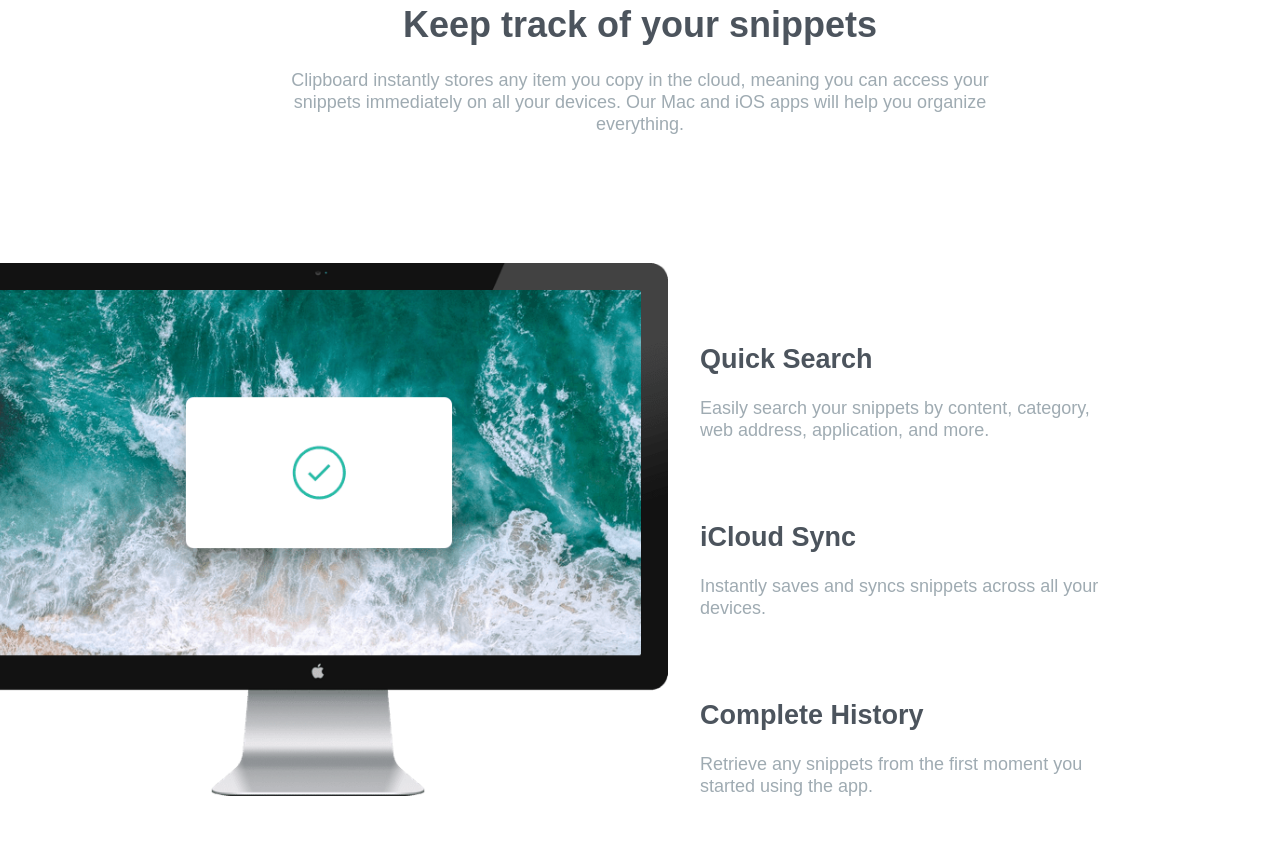
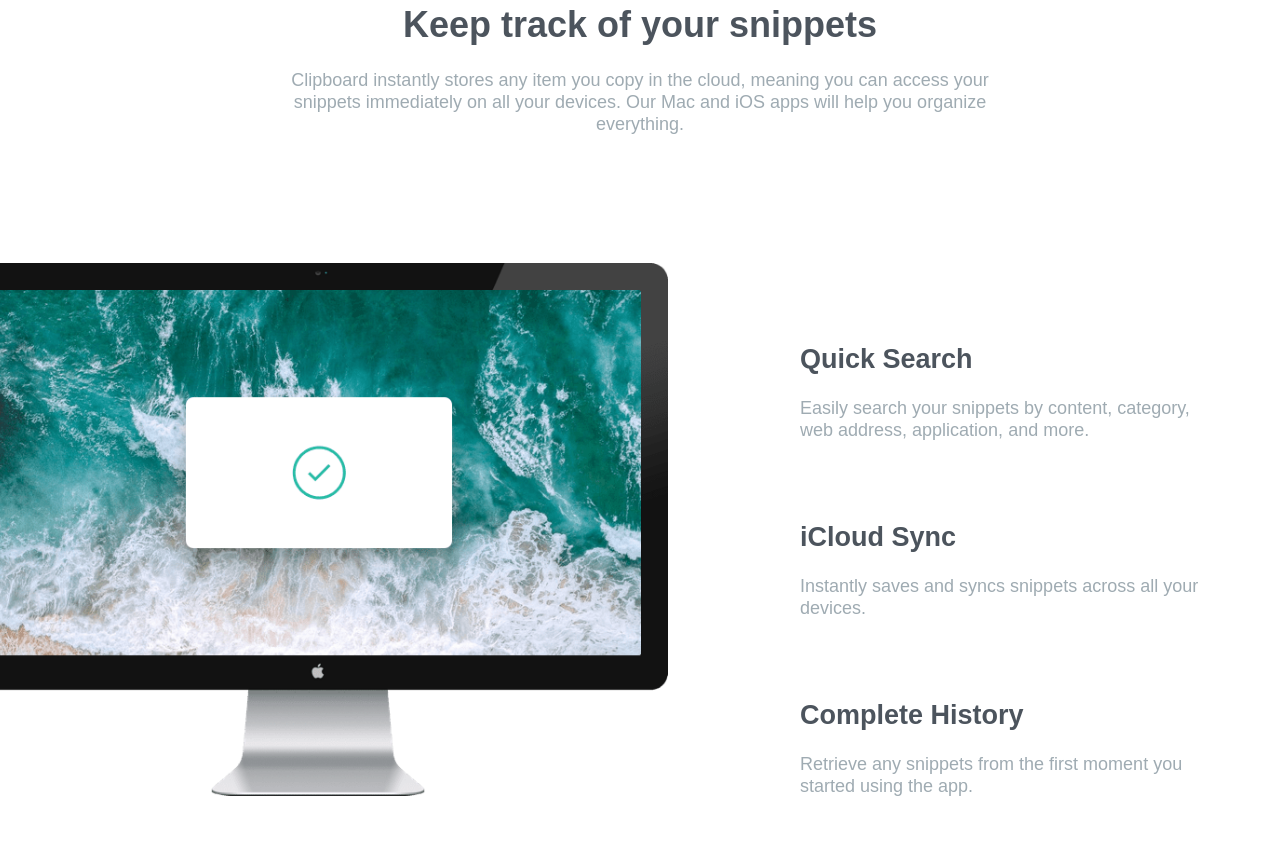
Before and after one commit to mahmoudAshraf283/Frontend-Mentor, a plain HTML site: page clipboard-landing-page-master/index.html in a window 1280 px wide. Shown: the part 647-1500 px from the top of the page. Drawn offline with Linux system fonts and the light colour scheme; a web font is replaced by a local one.

Commit message:
Update style.css

```diff
--- a/clipboard-landing-page-master/style.css
+++ b/clipboard-landing-page-master/style.css
@@ -170,7 +170,7 @@ svg:hover ,svg:focus{
         justify-content: center;
         position: relative;
         overflow: hidden;
-        max-width: 1100px;
+        max-width: 1200px;
     }
     .desktop-block img{
         position: absolute;
@@ -180,7 +180,7 @@ svg:hover ,svg:focus{
     .desktop-block .block{
         text-align: left;
         margin-top: 5rem;
-        margin-left:350px;
+        margin-left:400px;
         width: fit-content;
     }
 
```
